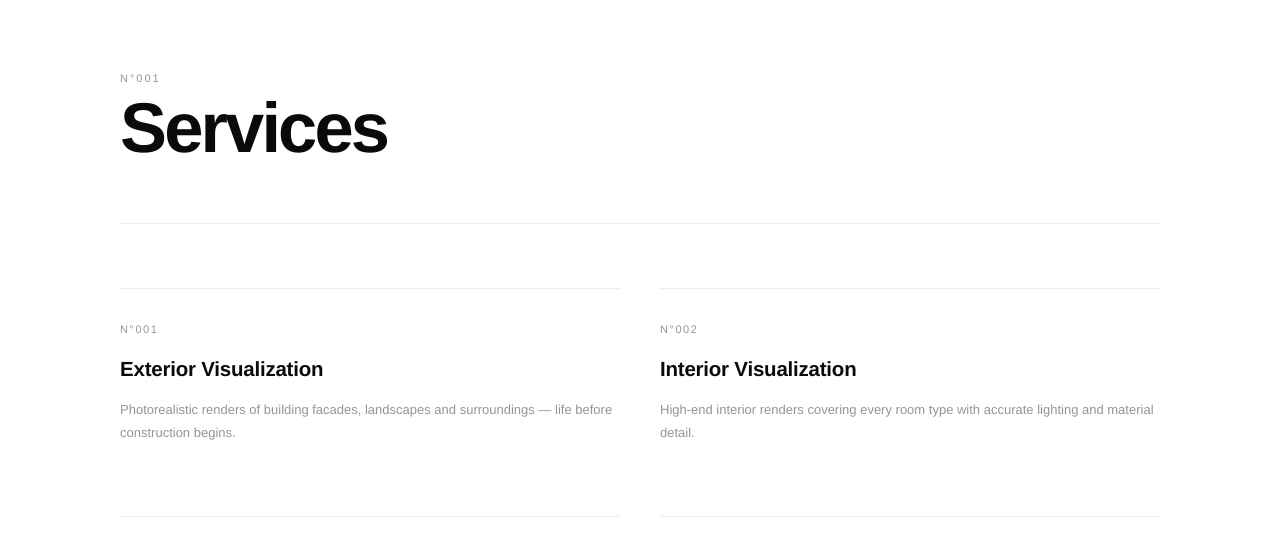
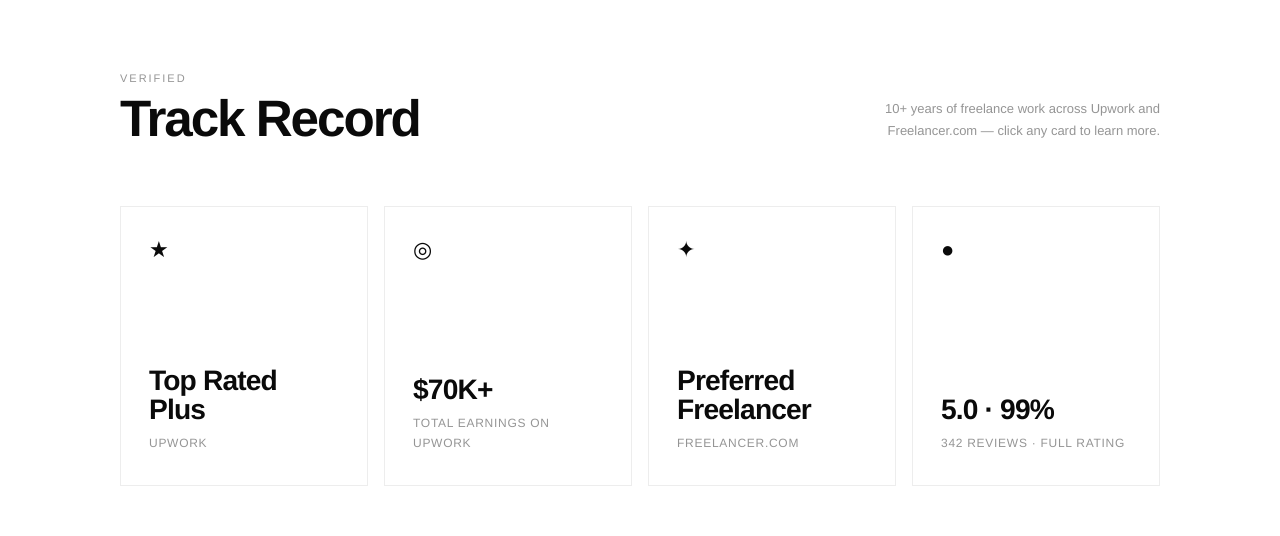
Before and after one commit to berkbankoglu/banko-arts-portfolio, a Next.js app: page / in a window 1280 px wide. Shown: the part 1627-2163 px from the top of the page. Built offline with nearby package versions, Linux system fonts and the light colour scheme; no server answers.

Commit message:
Add flip card stats section (Upwork + Freelancer.com)

```diff
--- a/app/page.js
+++ b/app/page.js
@@ -486,6 +486,124 @@
   );
 }
 
+/* ─── Flip Card Stats ───────────────────────────────────── */
+const STAT_CARDS = [
+  {
+    icon: '★',
+    value: 'Top Rated Plus',
+    label: 'Upwork',
+    back: 'Achieved Top Rated Plus status on Upwork — awarded to the top 3% of freelancers with a consistent record of exceptional client satisfaction and delivery.',
+  },
+  {
+    icon: '◎',
+    value: '$70K+',
+    label: 'Total Earnings on Upwork',
+    back: 'Over $70,000 in completed contracts on Upwork across 100 jobs and 1,474 hours — architectural visualization, 3D rendering, and design projects for clients worldwide.',
+  },
+  {
+    icon: '✦',
+    value: 'Preferred Freelancer',
+    label: 'Freelancer.com',
+    back: 'Preferred Freelancer badge on Freelancer.com — recognition given to top-performing freelancers with proven reliability, quality, and client trust across 342 completed projects.',
+  },
+  {
+    icon: '●',
+    value: '5.0 · 99%',
+    label: '342 Reviews · Full Rating',
+    back: 'Perfect 5.0 rating with 342 client reviews and 99% job completion rate on Freelancer.com. Every project delivered with precision — no exceptions.',
+  },
+];
+
+function FlipCard({ card, index, sectionVisible }) {
+  const [flipped, setFlipped] = useState(false);
+  return (
+    <div
+      onClick={() => setFlipped(f => !f)}
+      style={{
+        perspective: '1000px',
+        cursor: 'pointer',
+        opacity: sectionVisible ? 1 : 0,
+        transform: sectionVisible ? 'translateY(0)' : 'translateY(32px)',
+        transition: `opacity 0.7s cubic-bezier(0.22,1,0.36,1) ${0.1 + index * 0.1}s, transform 0.7s cubic-bezier(0.22,1,0.36,1) ${0.1 + index * 0.1}s`,
+      }}
+    >
+      <div style={{
+        position: 'relative',
+        width: '100%',
+        height: 280,
+        transformStyle: 'preserve-3d',
+        transition: 'transform 0.7s cubic-bezier(0.22,1,0.36,1)',
+        transform: flipped ? 'rotateY(180deg)' : 'rotateY(0deg)',
+      }}>
+        {/* Front */}
+        <div style={{
+          position: 'absolute', inset: 0,
+          backfaceVisibility: 'hidden',
+          WebkitBackfaceVisibility: 'hidden',
+          border: '1px solid var(--border)',
+          padding: '32px 28px',
+          display: 'flex', flexDirection: 'column', justifyContent: 'space-between',
+          background: '#fff',
+        }}>
+          <span style={{ fontSize: 22, lineHeight: 1 }}>{card.icon}</span>
+          <div>
+            <p style={{ fontSize: 'clamp(22px, 2.2vw, 36px)', fontWeight: 800, letterSpacing: '-0.03em', lineHeight: 1, marginBottom: 10 }}>{card.value}</p>
+            <p style={{ fontSize: 12, color: 'var(--muted)', letterSpacing: '0.06em', textTransform: 'uppercase' }}>{card.label}</p>
+          </div>
+        </div>
+        {/* Back */}
+        <div style={{
+          position: 'absolute', inset: 0,
+          backfaceVisibility: 'hidden',
+          WebkitBackfaceVisibility: 'hidden',
+          transform: 'rotateY(180deg)',
+          border: '1px solid var(--border)',
+          padding: '32px 28px',
+          display: 'flex', flexDirection: 'column', justifyContent: 'space-between',
+          background: 'var(--black)',
+        }}>
+          <span style={{ fontSize: 22, lineHeight: 1, color: 'var(--yellow)' }}>{card.icon}</span>
+          <p style={{ fontSize: 14, color: 'rgba(255,255,255,0.75)', lineHeight: 1.8 }}>{card.back}</p>
+        </div>
+      </div>
+    </div>
+  );
+}
+
+function StatsSection() {
+  const ref = useRef(null);
+  const [visible, setVisible] = useState(false);
+  useEffect(() => {
+    const el = ref.current;
+    if (!el) return;
+    const obs = new IntersectionObserver(
+      ([e]) => { if (e.isIntersecting) { setVisible(true); obs.unobserve(el); } },
+      { threshold: 0.1 }
+    );
+    obs.observe(el);
+    return () => obs.disconnect();
+  }, []);
+
+  return (
+    <section ref={ref} style={{ padding: '120px 20px 80px', borderTop: '1px solid var(--sep)' }}>
+      <div style={{ display: 'flex', justifyContent: 'space-between', alignItems: 'flex-end', marginBottom: 64 }}>
+        <div>
+          <p style={{ fontSize: 11, letterSpacing: '0.18em', color: 'var(--muted)', textTransform: 'uppercase', marginBottom: 8 }}>Verified</p>
+          <h2 style={{ fontSize: 'clamp(36px, 4vw, 72px)', fontWeight: 800, letterSpacing: '-0.04em', lineHeight: 0.9 }}>Track Record</h2>
+        </div>
+        <p style={{ fontSize: 13, color: 'var(--muted)', maxWidth: 360, textAlign: 'right', lineHeight: 1.7 }}>
+          10+ years of freelance work across Upwork and Freelancer.com — click any card to learn more.
+        </p>
+      </div>
+      <div style={{ display: 'grid', gridTemplateColumns: 'repeat(4, 1fr)', gap: 16 }}>
+        {STAT_CARDS.map((card, i) => (
+          <FlipCard key={i} card={card} index={i} sectionVisible={visible} />
+        ))}
+      </div>
+    </section>
+  );
+}
+
 /* ─── Works scroll section ──────────────────────────────── */
 const HSCROLL_ITEMS = [
   { id:1, title:'Exterior — Residential', sub:'3D Render · Exterior', image:'/images/architecture/Exterior 1.png' },
@@ -686,6 +804,8 @@
         <HScrollSection />
       </section>
 
+      <StatsSection />
+
       {/* ── SERVICES ── */}
       <section id="section-services" style={{ padding:'120px 20px 80px', borderTop:'1px solid var(--sep)' }}>
         <p style={{ fontSize:11, letterSpacing:'0.18em', color:'var(--muted)', textTransform:'uppercase', marginBottom:8 }}>N°001</p>
```
